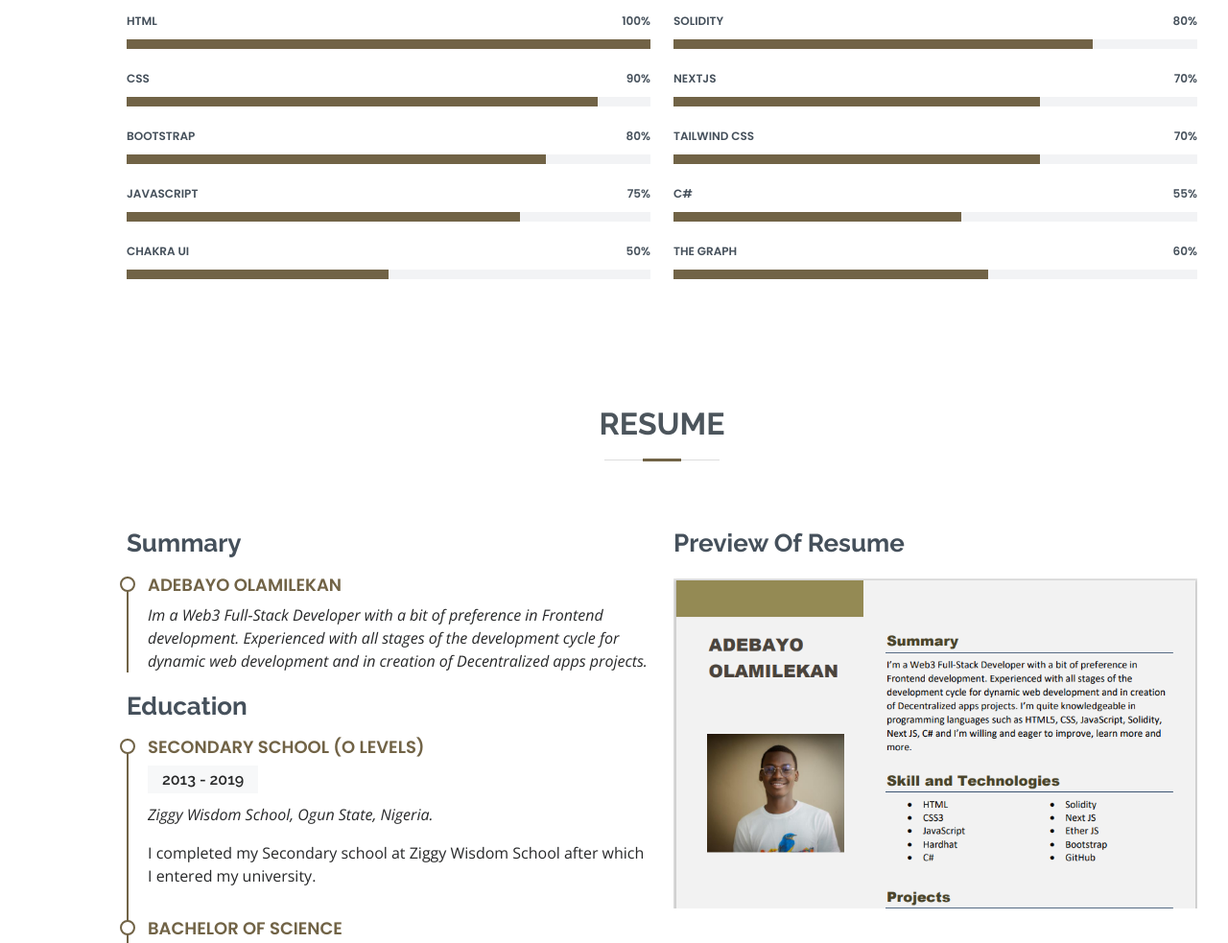
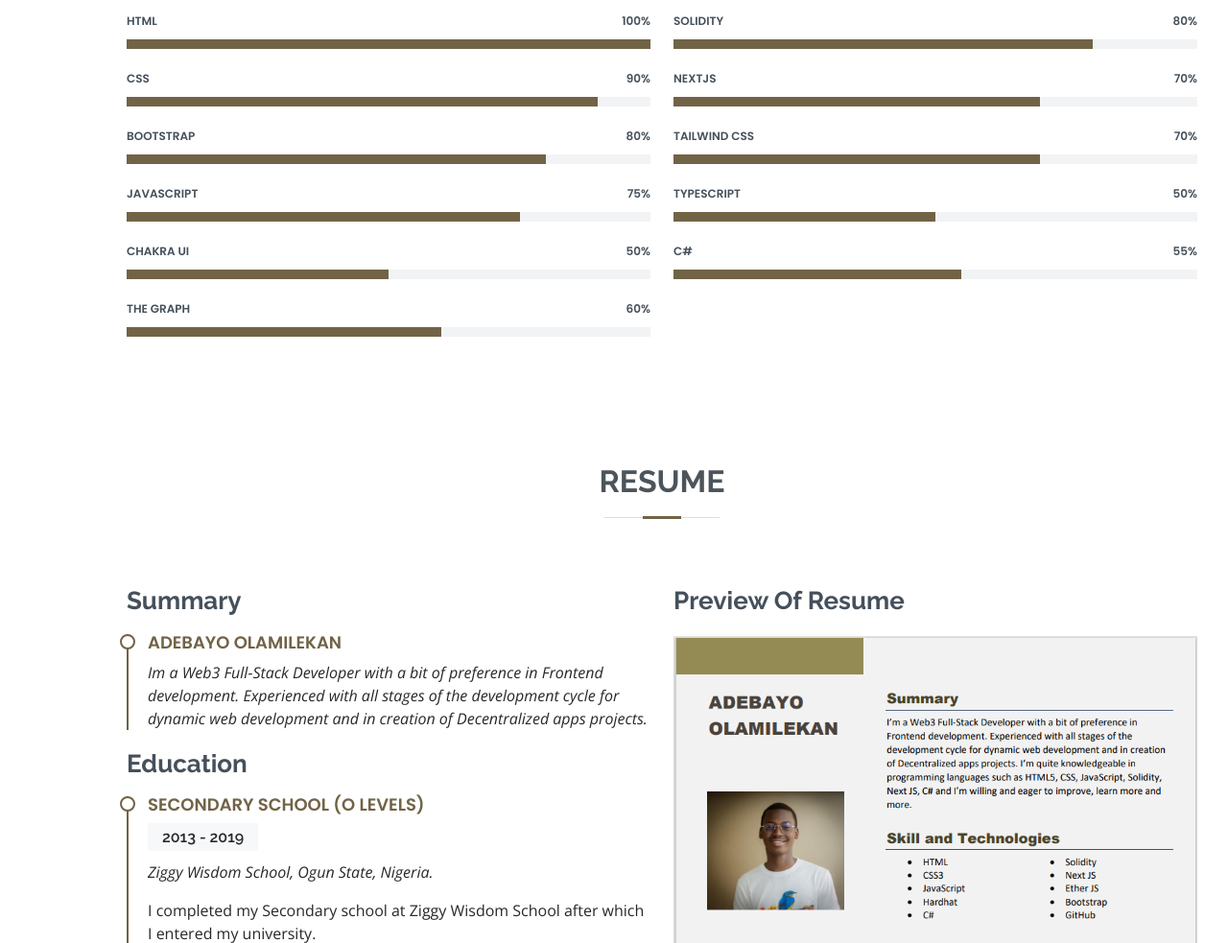
Before and after one commit to OleanjiKingCode/Adebayo-s-Portfolio, a plain HTML site: page index.html in a window 1280 px wide. Shown: the part 1651-2634 px from the top of the page at 96% size. Drawn offline with nearby package versions, Linux system fonts and the light colour scheme.

Commit message:
typescript skill

```diff
--- a/index.html
+++ b/index.html
@@ -188,6 +188,14 @@
               </div>
             </div>
 
+            <div class="progress">
+              <span class="skill">The graph  <i class="val">60%</i></span>
+              <div class="progress-bar-wrap">
+                <div class="progress-bar" role="progressbar" aria-valuenow="60" aria-valuemin="0" aria-valuemax="100"></div>
+              </div>
+            </div>
+
+
 
           </div>
 
@@ -214,6 +222,12 @@
             </div>
 
 
+            <div class="progress">
+              <span class="skill">TypeScript <i class="val">50%</i></span>
+              <div class="progress-bar-wrap">
+                <div class="progress-bar" role="progressbar" aria-valuenow="50" aria-valuemin="0" aria-valuemax="100"></div>
+              </div>
+            </div>
 
             <div class="progress">
               <span class="skill">C# <i class="val">55%</i></span>
@@ -222,12 +236,6 @@
               </div>
             </div>
 
-            <div class="progress">
-              <span class="skill">The graph  <i class="val">60%</i></span>
-              <div class="progress-bar-wrap">
-                <div class="progress-bar" role="progressbar" aria-valuenow="60" aria-valuemin="0" aria-valuemax="100"></div>
-              </div>
-            </div>
 
 
           </div>
```
